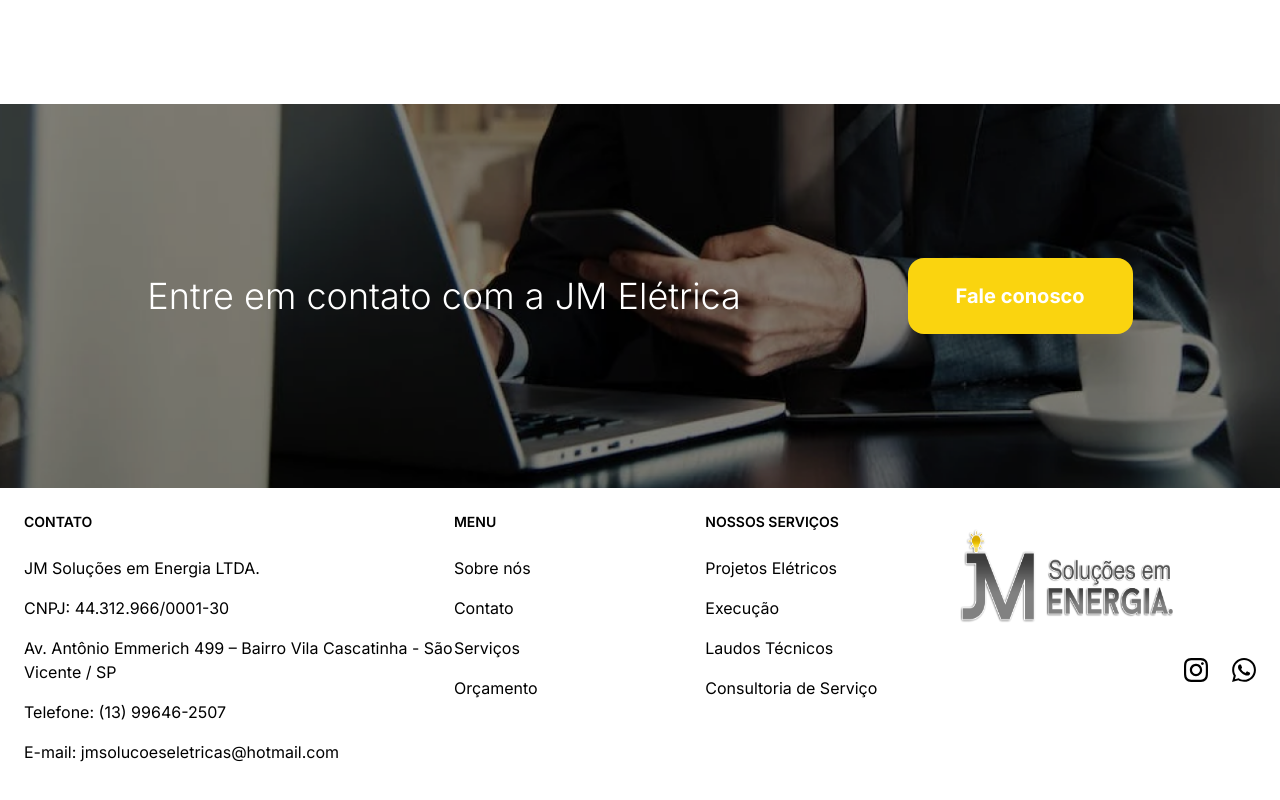
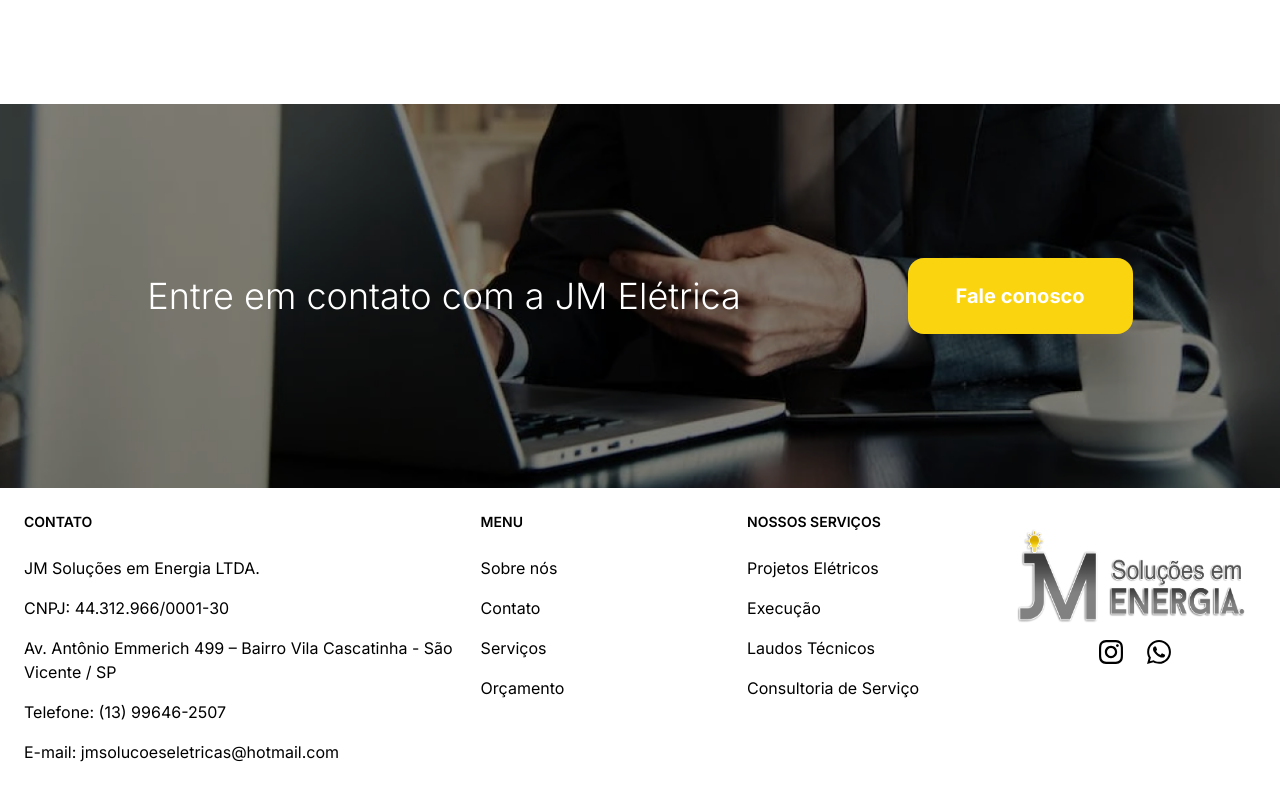
Before and after one commit to JellyFishDevelopment/jm-eletrica, a React (Vite) app: page / in a window 1280 px wide. Shown: the part 2349-3149 px from the top of the page. Built offline with nearby package versions, Linux system fonts and the light colour scheme.

Commit message:
Ajuste no footer

```diff
--- a/src/components/Footer.tsx
+++ b/src/components/Footer.tsx
@@ -56,11 +56,11 @@ export default function Footer() {
               <li className="mb-4 ">Consultoria de Serviço</li>
             </ul>
           </div>
+          <div>
             <img src={logoImg} className="mx-auto sm:mx-0 my-4 h-24" alt="" />
-        </div>
 
-        <div className="sm:flex flex sm:items-center mt-12 sm:justify-between">
-          <div className="flex mt-4 space-x-6 sm:justify-center sm:mt-0">
+            <div className="flex justify-center">
+              <div className="flex mt-4 space-x-6  sm:mt-0">
                 <Link
                   to="/"
                   className="text-gray-500 hover:text-gray-900 dark:hover:text-white"
@@ -91,6 +91,8 @@ export default function Footer() {
               </div>
             </div>
           </div>
+        </div>
+      </div>
     </footer>
   )
 }
```
Lines whose indentation alone changed are shown as unchanged.
